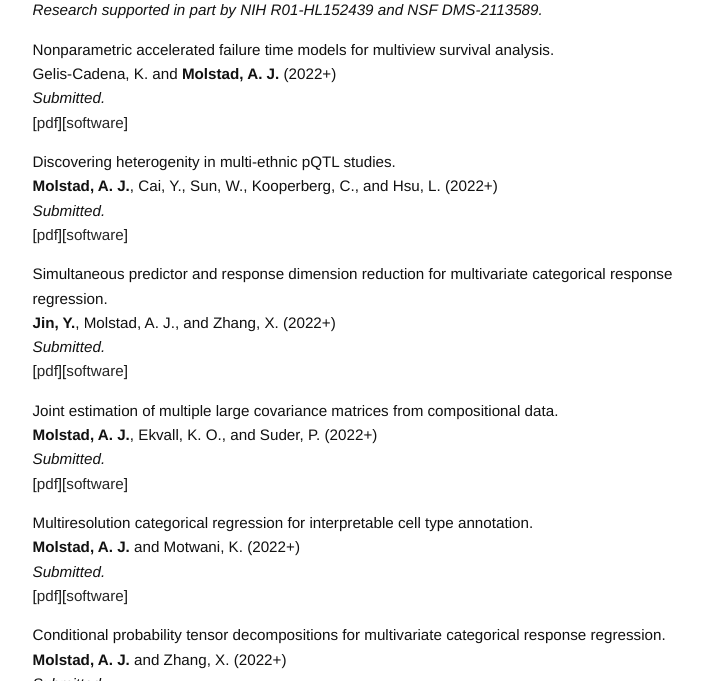
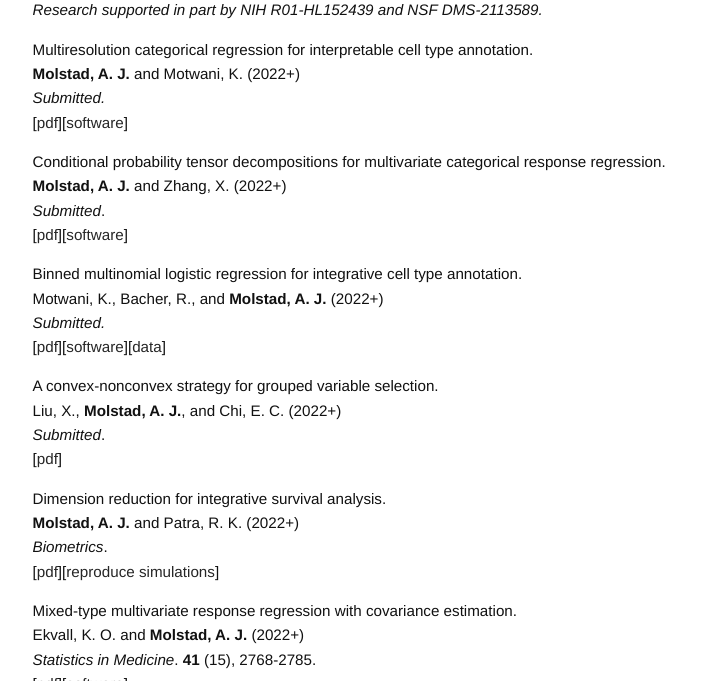
Before and after one commit to ajmolstad/ajmolstad.github.io, a Jekyll site: the page built from research.md, in a window 1280 px wide and 900 px high, scrolled down 236 px, cut to the strip 219-900 px from the top of the window. Shown: the whole strip, without its empty margins (275-978 px from the left). Built offline with Jekyll 4.4.1, drawn with Linux system fonts in a browser that asks for light colours.

Commit message:
Update research.md

```diff
--- a/research.md
+++ b/research.md
@@ -8,25 +8,26 @@
 
 *Research supported in part by NIH R01-HL152439 and NSF DMS-2113589.*
 
-Nonparametric accelerated failure time models for multiview survival analysis. <br>
+<!-- Nonparametric accelerated failure time models for multiview survival analysis. <br>
 Gelis-Cadena, K. and **Molstad, A. J.** (2022+) <br>
 *Submitted.* <br>
-[[pdf](https://arxiv.org/abs/2108.02143)][[software](https://github.com/ajmolstad/IntegrativeCox)]<br>
+[[pdf](https://arxiv.org/abs/2108.02143)][[software](https://github.com/ajmolstad/IntegrativeCox)]<br> -->
 
-Discovering heterogenity in multi-ethnic pQTL studies. <br>
+<!-- Discovering heterogenity in multi-ethnic pQTL studies. <br>
 **Molstad, A. J.**, Cai, Y., Sun, W., Kooperberg, C., and Hsu, L. (2022+) <br>
 *Submitted.* <br>
-[[pdf](https://arxiv.org/abs/2108.02143)][[software](https://github.com/ajmolstad/IntegrativeCox)]<br>
+[[pdf](https://arxiv.org/abs/2108.02143)][[software](https://github.com/ajmolstad/IntegrativeCox)]<br> -->
 
+<!--
 Simultaneous predictor and response dimension reduction for multivariate categorical response regression. <br>
-**Jin, Y.**, Molstad, A. J., and Zhang, X. (2022+) <br>
+Jin, Y., **Molstad, A. J.**, and Zhang, X. (2022+) <br>
 *Submitted.* <br>
-[[pdf](https://arxiv.org/abs/2108.02143)][[software](https://github.com/ajmolstad/IntegrativeCox)]<br>
+[[pdf](https://arxiv.org/abs/2108.02143)][[software](https://github.com/ajmolstad/IntegrativeCox)]<br> -->
 
-Joint estimation of multiple large covariance matrices from compositional data. <br>
+<!-- Joint estimation of multiple large covariance matrices from compositional data. <br>
 **Molstad, A. J.**, Ekvall, K. O., and Suder, P. (2022+) <br>
 *Submitted.* <br>
-[[pdf](https://arxiv.org/abs/2108.02143)][[software](https://github.com/ajmolstad/IntegrativeCox)]<br>
+[[pdf](https://arxiv.org/abs/2108.02143)][[software](https://github.com/ajmolstad/IntegrativeCox)]<br> -->
 
 Multiresolution categorical regression for interpretable cell type annotation. <br>
 **Molstad, A. J.** and Motwani, K. (2022+) <br>
```
